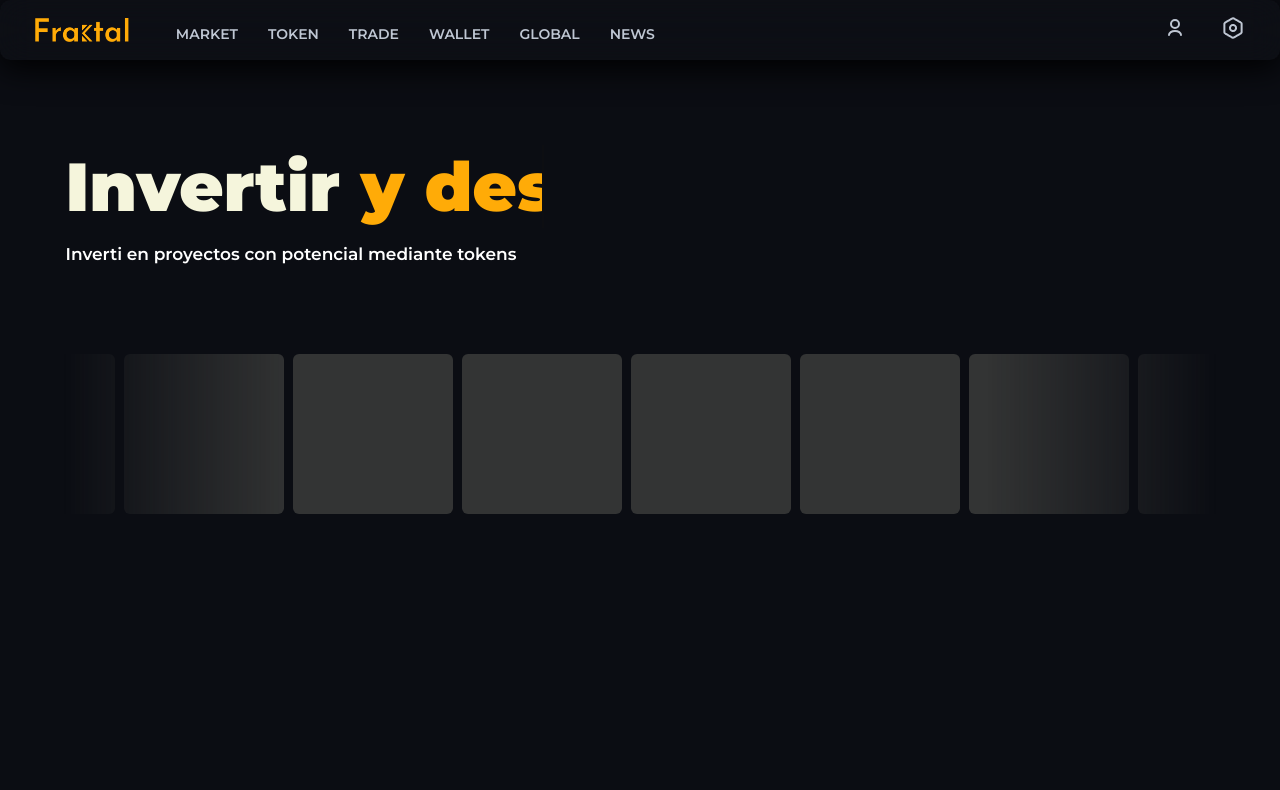
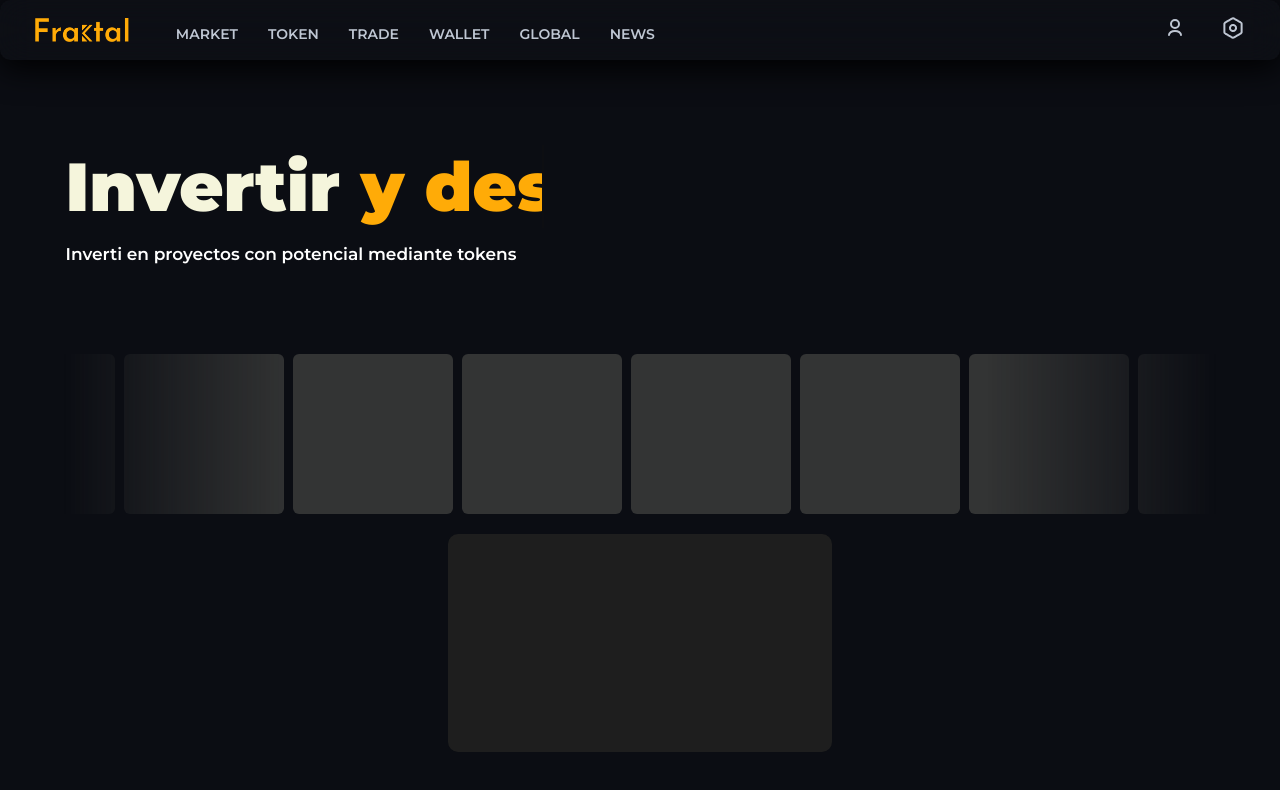
Before and after one commit to Yaguarete4/Fraktal, a React (Vite) app in the folder FrontEnd/Fraktal/: page / in a window 1280 px wide. Shown: the top 790 px of the page. Built offline with nearby package versions, Linux system fonts and the light colour scheme.

Commit message:
Soy capo

```diff
--- a/FrontEnd/Fraktal/src/components/PaginaPrincipal.jsx
+++ b/FrontEnd/Fraktal/src/components/PaginaPrincipal.jsx
@@ -1,21 +1,26 @@
-import React, { useState } from 'react';
+import React, { useState, useRef } from 'react'; // Elimina la importación redundante de useState
 import '../css/style1.css';
 import { Navbar } from './Navbar';
 import { Cel } from './Cel';
 import a2 from '../img/eth.svg';
 import a1 from '../img/bitcoin.png';
 
-
 export const PaginaPrincipal = () => {
     const [isCelVisible, setIsCelVisible] = useState(false);
+    const checkboxRef = useRef(null);
 
     const handleMenuToggle = () => {
       setIsCelVisible(!isCelVisible);
     };
+
+    const handleCardClick = () => {
+      checkboxRef.current.checked = !checkboxRef.current.checked;
+    };
+
     return (
         <>
-        <Navbar onMenuToggle={handleMenuToggle} />
-        {isCelVisible && (
+            <Navbar onMenuToggle={handleMenuToggle} />
+            {isCelVisible && (
                 <div className="modal2">
                     <Cel className="cel-center" />
                 </div>
@@ -24,15 +29,12 @@ export const PaginaPrincipal = () => {
                 <div className="titulo">Invertir&nbsp;</div>
                 <div className="animated-text"><span></span></div>
             </div>
-                <div className="subconte">
-                    <div className="subtitu">Inverti en proyectos con potencial mediante tokens</div>
-                </div>
-
+            <div className="subconte">
+                <div className="subtitu">Inverti en proyectos con potencial mediante tokens</div>
+            </div>
             <div className="wrapper">
-            <div className="itemLeft item1">
-                </div>
-                <div className="itemLeft item2">
-                </div>
+                <div className="itemLeft item1"></div>
+                <div className="itemLeft item2"></div>
                 <div className="itemLeft item3"></div>
                 <div className="itemLeft item4"></div>
                 <div className="itemLeft item5"></div>
@@ -40,6 +42,15 @@ export const PaginaPrincipal = () => {
                 <div className="itemLeft item7"></div>
                 <div className="itemLeft item8"></div>
             </div>
+            <div id="summary" onClick={handleCardClick}>
+                <input type="checkbox" id="cardCheckbox" ref={checkboxRef} />
+                <div className="card">
+                    <div className="front">
+                    </div>
+                    <div className="back">
+                    </div>
+                </div>
+            </div>
         </>
     );
 };
--- a/FrontEnd/Fraktal/src/css/style1.css
+++ b/FrontEnd/Fraktal/src/css/style1.css
@@ -265,3 +265,54 @@
     font-size: 10px;
   }
 }
+.card {
+  position: relative;
+  perspective: 1000px;
+  width: 30vw;
+  height: 17vw;
+  margin: 0 auto;
+  margin-top:20px ;
+}
+
+.card .front,
+.card .back {
+  position: absolute;
+  top: 0;
+  left: 0;
+  right: 0;
+  bottom: 0;
+  backface-visibility: hidden;
+  background: #1e1e1e;
+  backdrop-filter: blur( 16px );
+  -webkit-backdrop-filter: blur( 16px );
+  border-radius: 10px;
+  padding: 36px 36px 44px 44px;
+  transition: 1.2s;
+  cursor: pointer;
+  color: aliceblue;
+  text-align: center;
+  font-size: small;
+}
+.card .back{
+  background-color: blue;
+}
+
+.back {
+  transform: rotateY(180deg);
+}
+
+input {
+  position: absolute;
+  scale: 0;
+}
+
+input:checked ~ .card .back {
+  transform: rotateY(0);
+}
+
+input:checked ~ .card .front {
+  transform: rotateY(-180deg);
+}
+.summary{
+
+}
```
